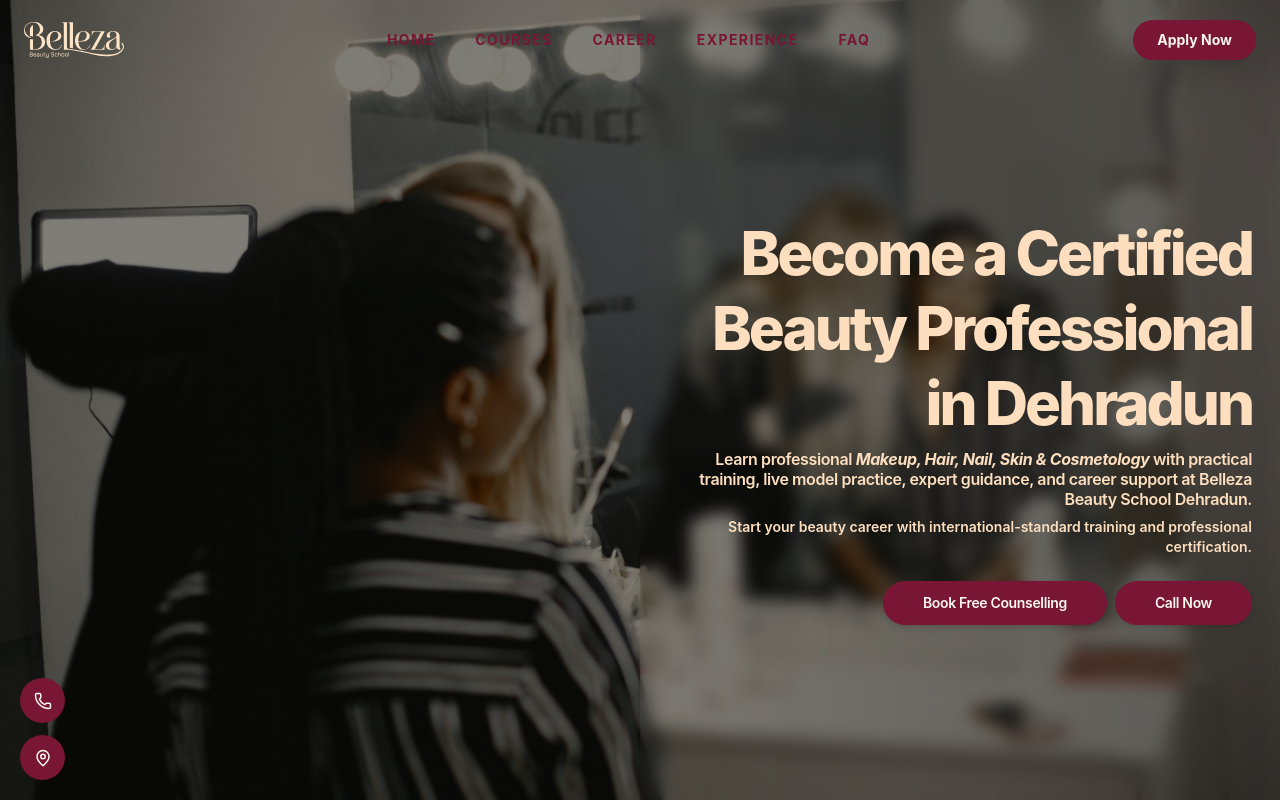
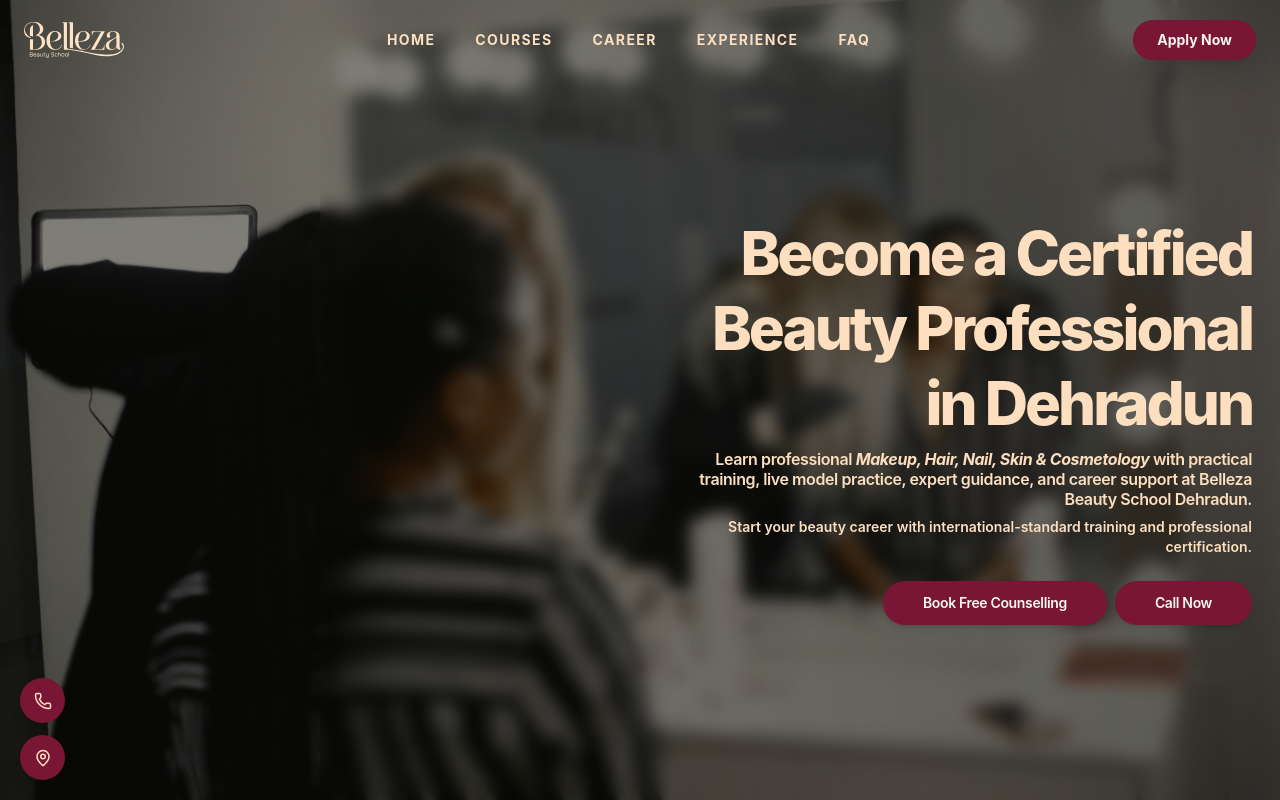
Before and after one commit to vipprowdigital-web/belleza-landing-page-dehradun, a React (Vite) app: page / in a window 1280 px wide. Shown: the top 800 px of the page. Built offline with nearby package versions, Linux system fonts and the light colour scheme.

Commit message:
Fixed floating contact buttons

```diff
--- a/src/App.jsx
+++ b/src/App.jsx
@@ -17,6 +17,7 @@
 import FinalCTA from "./components/FinalCTA";
 import Footer from "./components/Footer";
 import Navbar from "./components/Navbar";
+import FloatingContact from "./components/FloatingContact";
 
 function App() {
   return (
@@ -37,14 +38,14 @@
       <FinalCTA />
       <Footer />
       <Navbar />
-      <div className="flex flex-col fixed bottom-5 left-5">
+      <FloatingContact />
+      {/* <div className="flex flex-col fixed bottom-5 left-5">
         <motion.div
           className="flex flex-col items-start mt-6 gap-3"
           initial={{ opacity: 0, y: 20 }}
           animate={{ opacity: 1, y: 0 }}
           transition={{ delay: 0.8 }}
         >
-          {/* Phone */}
           <motion.div
             className="flex items-center bg-primary text-light rounded-full overflow-hidden cursor-pointer"
             initial="collapsed"
@@ -56,7 +57,6 @@
             }}
             transition={{ duration: 0.4, ease: "easeInOut" }}
           >
-            {/* Fixed width icon container ensures the icon stays dead-center */}
             <div className="flex items-center justify-center w-11.25 h-11.25 shrink-0">
               <Phone size={18} />
             </div>
@@ -73,7 +73,6 @@
             </motion.span>
           </motion.div>
 
-          {/* Address */}
           <motion.div
             className="flex items-center bg-primary text-light rounded-full overflow-hidden cursor-pointer"
             initial="collapsed"
@@ -101,7 +100,7 @@
             </motion.span>
           </motion.div>
         </motion.div>
-      </div>
+      </div> */}
     </div>
   );
 }
--- /dev/null
+++ b/src/components/FloatingContact.jsx
@@ -0,0 +1,85 @@
+import { useState } from "react";
+import { motion } from "framer-motion";
+import { Phone, MapPin } from "lucide-react";
+
+const FloatingContact = () => {
+  // Separate states so they don't both open at the same time
+  const [isPhoneExpanded, setIsPhoneExpanded] = useState(false);
+  const [isMapExpanded, setIsMapExpanded] = useState(false);
+
+  const variants = {
+    collapsed: { width: 45 },
+    expanded: { width: "auto", minWidth: 45 }, // "auto" allows it to fit text perfectly
+  };
+
+  const textVariants = {
+    collapsed: { opacity: 0, x: -10, display: "none" },
+    expanded: { opacity: 1, x: 0, display: "block" },
+  };
+
+  return (
+    <div className="flex flex-col fixed bottom-5 left-5 z-100">
+      <motion.div
+        className="flex flex-col items-start gap-3"
+        initial={{ opacity: 0, y: 20 }}
+        animate={{ opacity: 1, y: 0 }}
+        transition={{ delay: 0.8 }}
+      >
+        {/* Phone Item */}
+        <motion.div
+          className="flex items-center bg-primary text-light rounded-full overflow-hidden cursor-pointer shadow-lg"
+          initial="collapsed"
+          // Hover for desktop, animate based on state for tap
+          whileHover="expanded"
+          animate={isPhoneExpanded ? "expanded" : "collapsed"}
+          onTap={() => setIsPhoneExpanded(!isPhoneExpanded)}
+          variants={{
+            collapsed: { width: 45 },
+            expanded: { width: 220 },
+          }}
+          transition={{ duration: 0.4, ease: "easeInOut" }}
+        >
+          <div className="flex items-center justify-center w-11.25 h-11.25 shrink-0">
+            <Phone size={18} className="text-accent" />
+          </div>
+
+          <motion.span
+            className="text-xs font-bold whitespace-nowrap pr-6"
+            variants={textVariants}
+            transition={{ duration: 0.3 }}
+          >
+            +91 90123 60088
+          </motion.span>
+        </motion.div>
+
+        {/* Address Item */}
+        <motion.div
+          className="flex items-center bg-primary text-light rounded-full overflow-hidden cursor-pointer shadow-lg"
+          initial="collapsed"
+          whileHover="expanded"
+          animate={isMapExpanded ? "expanded" : "collapsed"}
+          onTap={() => setIsMapExpanded(!isMapExpanded)}
+          variants={{
+            collapsed: { width: 45 },
+            expanded: { width: 360 },
+          }}
+          transition={{ duration: 0.4, ease: "easeInOut" }}
+        >
+          <div className="flex items-center justify-center w-11.25 h-11.25 shrink-0">
+            <MapPin size={18} className="text-accent" />
+          </div>
+
+          <motion.span
+            className="text-xs font-bold whitespace-nowrap pr-6"
+            variants={textVariants}
+            transition={{ duration: 0.3 }}
+          >
+            Near Fountain Chowk, Nehru Colony, Dehradun
+          </motion.span>
+        </motion.div>
+      </motion.div>
+    </div>
+  );
+};
+
+export default FloatingContact;
--- a/src/components/HeroSection.jsx
+++ b/src/components/HeroSection.jsx
@@ -31,7 +31,7 @@
     >
       <div className="absolute inset-0 bg-black/50"></div>
       <div className="absolute inset-0 pointer-events-none">
-        <div className="absolute right-0 top-0 h-full w-1/2 bg-linear-to-l from-black/30 to-transparent backdrop-blur-sm"></div>
+        <div className="absolute right-0 top-0 h-full w-3/4 bg-linear-to-l from-black/30 to-transparent  backdrop-blur-sm"></div>
       </div>
       {/* Logo */}
       {/* <motion.div>
--- a/src/components/Navbar.jsx
+++ b/src/components/Navbar.jsx
@@ -65,7 +65,7 @@
             <a
               key={link.name}
               href={link.href}
-              className={`font-bold text-sm uppercase tracking-widest transition-colors relative group ${scrolled ? "text-accent" : "text-primary"}`}
+              className={`font-bold text-sm uppercase tracking-widest transition-colors relative group ${scrolled ? "text-accent" : "text-accent"}`}
             >
               {link.name}
               <span className="absolute -bottom-1 left-0 w-0 h-0.5 bg-accent transition-all duration-300 group-hover:w-full" />
@@ -91,7 +91,7 @@
 
         {/* Mobile Toggle */}
         <button
-          className={`lg:hidden text-primary p-2 ${scrolled ? "text-accent" : "text-primary"}`}
+          className={`lg:hidden text-primary p-2 ${scrolled ? "text-accent" : "text-accent"}`}
           onClick={() => setIsOpen(!isOpen)}
         >
           {isOpen ? <X size={28} /> : <Menu size={28} />}
```
